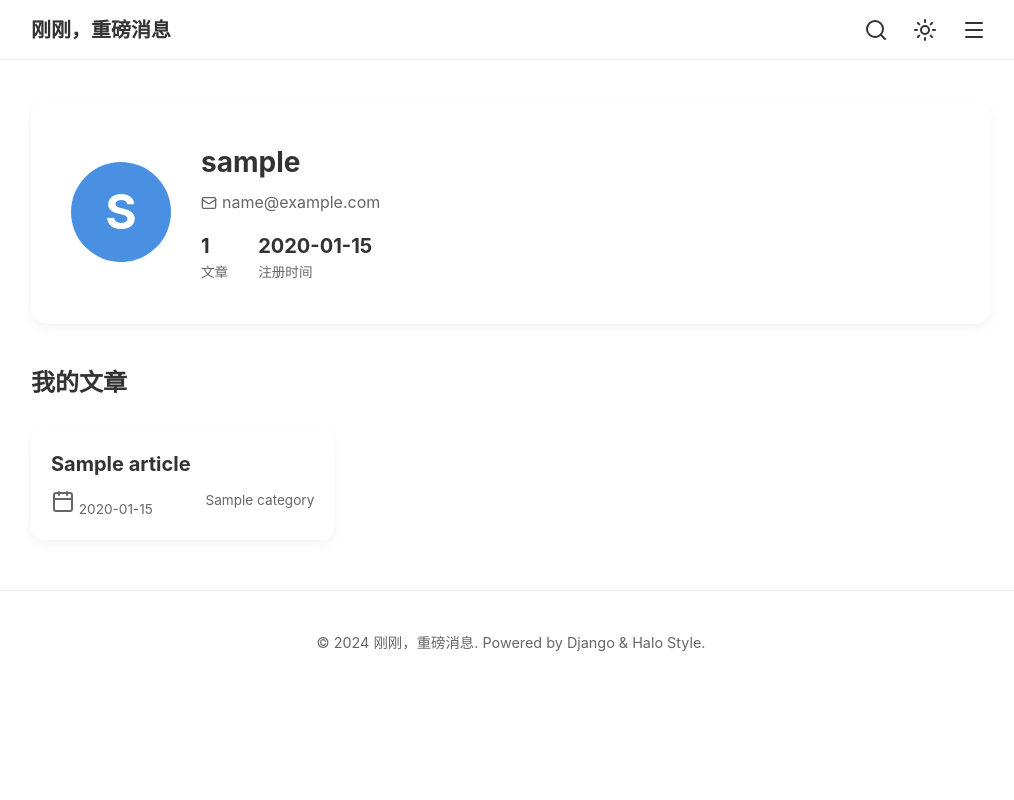
After one commit to sglock220-debug/markus-blog, a Django app: page /profile/ in a window 1280 px wide. The commit adds this page. Shown: the whole page, without its empty margins (129-1143 px from the left). Run offline with Django 4.2, Linux system fonts and the light colour scheme; a user stored in the database is signed in; tables that the repository leaves empty hold one stand-in row (values such as "Sample post").

Commit message:
init django blog

```diff
--- a/blog/urls.py
+++ b/blog/urls.py
@@ -3,7 +3,10 @@ from . import views
 
 urlpatterns = [
     path('', views.index, name='index'),
-    path('post/<str:slug>/', views.post_detail, name='post_detail'),
-    path('category/<str:slug>/', views.category_posts, name='category_posts'),
+    path('post/<slug:slug>/', views.post_detail, name='post_detail'),
+    path('category/<slug:slug>/', views.category_posts, name='category_posts'),
     path('search/', views.search, name='search'),
+    path('login/', views.login_register_view, name='login'),
+    path('logout/', views.logout_view, name='logout'),
+    path('profile/', views.profile_view, name='profile'),
 ]
--- a/blog/views.py
+++ b/blog/views.py
@@ -1,7 +1,12 @@
-from django.shortcuts import render, get_object_or_404
+from django.shortcuts import render, get_object_or_404, redirect
 from django.db.models import Q
+from django.contrib.auth import login, authenticate, logout
+from django.contrib.auth.decorators import login_required
+from django.contrib.auth.forms import AuthenticationForm
 from .models import Article, Category
+from .forms import RegisterForm
 
+@login_required
 def index(request):
     articles = Article.objects.filter(is_published=True)
     categories = Category.objects.all()
@@ -12,6 +17,7 @@ def index(request):
         'current_category': current_category
     })
 
+@login_required
 def category_posts(request, slug):
     category = get_object_or_404(Category, slug=slug)
     articles = Article.objects.filter(category=category, is_published=True)
@@ -22,10 +28,12 @@ def category_posts(request, slug):
         'current_category': category
     })
 
+@login_required
 def post_detail(request, slug):
     article = get_object_or_404(Article, slug=slug, is_published=True)
     return render(request, 'blog/detail.html', {'article': article})
 
+@login_required
 def search(request):
     query = request.GET.get('q', '')
     if query:
@@ -41,5 +49,48 @@ def search(request):
         'query': query
     })
 
+def login_register_view(request):
+    if request.user.is_authenticated:
+        return redirect('index')
+
+    login_form = AuthenticationForm()
+    register_form = RegisterForm()
+    active_tab = 'login'
+
+    if request.method == 'POST':
+        if 'login_submit' in request.POST:
+            active_tab = 'login'
+            login_form = AuthenticationForm(data=request.POST)
+            if login_form.is_valid():
+                user = login_form.get_user()
+                login(request, user)
+                return redirect('index')
+        elif 'register_submit' in request.POST:
+            active_tab = 'register'
+            register_form = RegisterForm(data=request.POST)
+            if register_form.is_valid():
+                user = register_form.save()
+                login(request, user)
+                return redirect('index')
+
+    return render(request, 'blog/login.html', {
+        'login_form': login_form,
+        'register_form': register_form,
+        'active_tab': active_tab
+    })
+
+def logout_view(request):
+    logout(request)
+    return redirect('login')
+
+@login_required
+def profile_view(request):
+    user_articles = Article.objects.filter(author=request.user)
+    return render(request, 'blog/profile.html', {
+        'user': request.user,
+        'articles': user_articles,
+        'article_count': user_articles.count()
+    })
+
 def handler404(request, exception):
     return render(request, 'blog/404.html', status=404)
--- a/config/settings.py
+++ b/config/settings.py
@@ -117,4 +117,4 @@ DEFAULT_AUTO_FIELD = 'django.db.models.BigAutoField'
 
 LOGIN_REDIRECT_URL = '/'
 LOGOUT_REDIRECT_URL = '/'
-LOGIN_URL = '/accounts/login/'
+LOGIN_URL = '/login/'
--- a/static/css/style.css
+++ b/static/css/style.css
@@ -8,6 +8,7 @@
     --secondary-text: #666666;
     --border-color: #eeeeee;
     --banner-text: #ffffff;
+    --overlay-bg: rgba(0, 0, 0, 0.5);
 }
 
 [data-theme="dark"] {
@@ -81,6 +82,13 @@ body {
     display: flex;
     align-items: center;
     justify-content: center;
+    padding: 5px;
+    border-radius: 50%;
+    transition: background 0.2s;
+}
+
+.nav-icon-btn:hover {
+    background: var(--border-color);
 }
 
 /* Banner */
@@ -270,44 +279,84 @@ body {
     cursor: pointer;
 }
 
-.menu-content {
-    max-width: 400px;
-    margin: 0 auto;
+.sidebar {
+    position: fixed;
+    top: 0;
+    right: -280px;
+    width: 280px;
+    height: 100%;
+    background: var(--card-bg);
+    z-index: 2100;
+    box-shadow: -4px 0 12px rgba(0, 0, 0, 0.1);
+    transition: right 0.3s ease;
+    padding: 20px;
 }
 
-.menu-header {
+.sidebar.active {
+    right: 0;
+}
+
+.sidebar-overlay {
+    position: fixed;
+    top: 0;
+    left: 0;
+    width: 100%;
+    height: 100%;
+    background: var(--overlay-bg);
+    z-index: 2050;
+    transition: opacity 0.3s ease;
+}
+
+.sidebar-header {
     display: flex;
     justify-content: space-between;
     align-items: center;
-    margin-bottom: 40px;
+    margin-bottom: 30px;
+    padding-bottom: 15px;
+    border-bottom: 1px solid var(--border-color);
 }
 
-.menu-title {
-    font-size: 1.5rem;
+.sidebar-title {
+    font-size: 1.25rem;
     font-weight: 700;
 }
 
-.menu-nav {
+.close-btn-inline {
+    background: none;
+    border: none;
+    color: var(--text-color);
+    cursor: pointer;
+}
+
+.sidebar-nav {
     display: flex;
     flex-direction: column;
-    gap: 20px;
+    gap: 10px;
 }
 
-.menu-nav a {
-    font-size: 1.25rem;
+.sidebar-nav a {
+    display: flex;
+    align-items: center;
+    gap: 12px;
+    padding: 12px 15px;
     text-decoration: none;
     color: var(--text-color);
-    padding: 10px 0;
-    border-bottom: 1px solid var(--border-color);
+    border-radius: 8px;
+    transition: background 0.2s;
 }
 
-/* Footer */
-.footer {
-    padding: 40px 0;
-    border-top: 1px solid var(--border-color);
-    text-align: center;
-    color: var(--secondary-text);
-    font-size: 0.9rem;
+.sidebar-nav a:hover {
+    background: var(--border-color);
+}
+
+.sidebar-nav a svg {
+    width: 18px;
+    height: 18px;
+}
+
+.logout-link {
+    margin-top: 20px;
+    color: #e74c3c !important;
 }
 
 /* Auth Page */
@@ -362,6 +435,110 @@ body {
     color: #fff;
     font-weight: 600;
     cursor: pointer;
+    transition: opacity 0.2s;
+}
+
+.btn-primary:hover {
+    opacity: 0.9;
+}
+
+.form-errors, .field-errors {
+    color: #e74c3c;
+    font-size: 0.85rem;
+    margin-top: 5px;
+}
+
+/* Profile Page */
+.profile-container {
+    margin-top: 100px;
+    margin-bottom: 50px;
+}
+
+.profile-header-card {
+    background: var(--card-bg);
+    padding: 40px;
+    border-radius: 16px;
+    box-shadow: var(--card-shadow);
+    display: flex;
+    align-items: center;
+    gap: 30px;
+    margin-bottom: 40px;
+}
+
+.profile-avatar {
+    width: 100px;
+    height: 100px;
+    background: #e0e0e0;
+    border-radius: 50%;
+    display: flex;
+    align-items: center;
+    justify-content: center;
+    font-size: 3rem;
+    font-weight: 700;
+    color: #fff;
+    background-color: var(--accent-color);
+}
+
+.profile-info {
+    flex: 1;
+}
+
+.profile-username {
+    font-size: 1.75rem;
+    margin-bottom: 5px;
+}
+
+.profile-email {
+    color: var(--secondary-text);
+    display: flex;
+    align-items: center;
+    gap: 5px;
+    margin-bottom: 15px;
+}
+
+.profile-email svg {
+    width: 16px;
+    height: 16px;
+}
+
+.profile-stats {
+    display: flex;
+    gap: 30px;
+}
+
+.stat-item {
+    display: flex;
+    flex-direction: column;
+}
+
+.stat-value {
+    font-size: 1.25rem;
+    font-weight: 700;
+}
+
+.stat-label {
+    font-size: 0.85rem;
+    color: var(--secondary-text);
+}
+
+.section-title {
+    margin-bottom: 25px;
+    font-size: 1.5rem;
+}
+
+.empty-msg {
+    text-align: center;
+    color: var(--secondary-text);
+    padding: 40px 0;
+}
+
+/* Footer */
+.footer {
+    padding: 40px 0;
+    border-top: 1px solid var(--border-color);
+    text-align: center;
+    color: var(--secondary-text);
+    font-size: 0.9rem;
 }
 
 /* 404 Page */
--- a/static/js/main.js
+++ b/static/js/main.js
@@ -34,33 +34,54 @@ document.addEventListener('DOMContentLoaded', () => {
     const searchClose = document.getElementById('search-close');
     const searchInput = searchOverlay.querySelector('.search-input');
 
+    if (searchToggle) {
         searchToggle.addEventListener('click', () => {
             searchOverlay.classList.remove('hidden');
-        searchInput.focus();
+            if (searchInput) searchInput.focus();
         });
+    }
 
+    if (searchClose) {
         searchClose.addEventListener('click', () => {
             searchOverlay.classList.add('hidden');
         });
+    }
 
-    // Mobile Menu
+    // Sidebar Menu
     const menuToggle = document.getElementById('menu-toggle');
-    const mobileMenu = document.getElementById('mobile-menu');
-    const menuClose = document.getElementById('menu-close');
+    const sidebar = document.getElementById('sidebar-menu');
+    const sidebarClose = document.getElementById('sidebar-close');
+    const sidebarOverlay = document.getElementById('sidebar-overlay');
 
-    menuToggle.addEventListener('click', () => {
-        mobileMenu.classList.remove('hidden');
-    });
+    function openSidebar() {
+        sidebar.classList.add('active');
+        sidebarOverlay.classList.remove('hidden');
+        document.body.style.overflow = 'hidden'; // Prevent scrolling
+    }
 
-    menuClose.addEventListener('click', () => {
-        mobileMenu.classList.add('hidden');
-    });
+    function closeSidebar() {
+        sidebar.classList.remove('active');
+        sidebarOverlay.classList.add('hidden');
+        document.body.style.overflow = ''; // Restore scrolling
+    }
+
+    if (menuToggle) {
+        menuToggle.addEventListener('click', openSidebar);
+    }
+
+    if (sidebarClose) {
+        sidebarClose.addEventListener('click', closeSidebar);
+    }
+
+    if (sidebarOverlay) {
+        sidebarOverlay.addEventListener('click', closeSidebar);
+    }
 
     // Close on ESC
     document.addEventListener('keydown', (e) => {
         if (e.key === 'Escape') {
-            searchOverlay.classList.add('hidden');
-            mobileMenu.classList.add('hidden');
+            if (searchOverlay) searchOverlay.classList.add('hidden');
+            closeSidebar();
         }
     });
 });
--- a/templates/base.html
+++ b/templates/base.html
@@ -15,13 +15,14 @@
                 <a href="{% url 'index' %}" class="site-title">刚刚，重磅消息</a>
             </div>
             <div class="nav-right">
-                <button id="search-toggle" class="nav-icon-btn"><i data-lucide="search"></i></button>
-                <button id="theme-toggle" class="nav-icon-btn"><i data-lucide="sun" id="theme-icon"></i></button>
-                <button id="menu-toggle" class="nav-icon-btn"><i data-lucide="menu"></i></button>
+                <button id="search-toggle" class="nav-icon-btn" title="搜索"><i data-lucide="search"></i></button>
+                <button id="theme-toggle" class="nav-icon-btn" title="切换主题"><i data-lucide="sun" id="theme-icon"></i></button>
+                <button id="menu-toggle" class="nav-icon-btn" title="菜单"><i data-lucide="menu"></i></button>
             </div>
         </div>
     </header>
 
+    <!-- 搜索遮罩层 -->
     <div id="search-overlay" class="search-overlay hidden">
         <div class="search-container">
             <form action="{% url 'search' %}" method="get" class="search-form">
@@ -32,20 +33,26 @@
         </div>
     </div>
 
-    <div id="mobile-menu" class="mobile-menu hidden">
-        <div class="menu-content">
-            <div class="menu-header">
-                <span class="menu-title">菜单</span>
-                <button id="menu-close" class="close-btn"><i data-lucide="x"></i></button>
-            </div>
-            <nav class="menu-nav">
-                <a href="{% url 'index' %}">首页</a>
-                <a href="#">Hello Halo</a>
-                <a href="#">Halo</a>
-                <a href="#">关于</a>
-            </nav>
+    <!-- 侧边栏菜单 -->
+    <div id="sidebar-menu" class="sidebar">
+        <div class="sidebar-header">
+            <span class="sidebar-title">菜单</span>
+            <button id="sidebar-close" class="close-btn-inline"><i data-lucide="x"></i></button>
         </div>
+        <nav class="sidebar-nav">
+            <a href="{% url 'index' %}"><i data-lucide="home"></i> 首页</a>
+            {% if user.is_authenticated %}
+                <a href="{% url 'profile' %}"><i data-lucide="user"></i> 个人主页</a>
+                <a href="#"><i data-lucide="info"></i> 关于</a>
+                <a href="{% url 'logout' %}" class="logout-link"><i data-lucide="log-out"></i> 退出登录</a>
+            {% else %}
+                <a href="{% url 'login' %}"><i data-lucide="log-in"></i> 登录 / 注册</a>
+            {% endif %}
+        </nav>
     </div>
+
+    <!-- 侧边栏遮罩层 -->
+    <div id="sidebar-overlay" class="sidebar-overlay hidden"></div>
 
     <main>
         {% block content %}{% endblock %}
--- /dev/null
+++ b/templates/blog/profile.html
@@ -0,0 +1,46 @@
+{% extends "base.html" %}
+
+{% block title %}个人主页 - 刚刚，重磅消息{% endblock %}
+
+{% block content %}
+<div class="container profile-container">
+    <div class="profile-header-card">
+        <div class="profile-avatar">
+            {{ user.username|slice:":1"|upper }}
+        </div>
+        <div class="profile-info">
+            <h1 class="profile-username">{{ user.username }}</h1>
+            <p class="profile-email"><i data-lucide="mail"></i> {{ user.email }}</p>
+            <div class="profile-stats">
+                <div class="stat-item">
+                    <span class="stat-value">{{ article_count }}</span>
+                    <span class="stat-label">文章</span>
+                </div>
+                <div class="stat-item">
+                    <span class="stat-value">{{ user.date_joined|date:"Y-m-d" }}</span>
+                    <span class="stat-label">注册时间</span>
+                </div>
+            </div>
+        </div>
+    </div>
+
+    <div class="profile-content">
+        <h2 class="section-title">我的文章</h2>
+        <div class="post-list">
+            {% for article in articles %}
+                <a href="{{ article.get_absolute_url }}" class="post-card">
+                    <div class="post-card-content">
+                        <h3 class="post-card-title">{{ article.title }}</h3>
+                        <div class="post-card-meta">
+                            <span><i data-lucide="calendar"></i> {{ article.created_at|date:"Y-m-d" }}</span>
+                            <span>{{ article.category.name }}</span>
+                        </div>
+                    </div>
+                </a>
+            {% empty %}
+                <p class="empty-msg">你还没有发布过文章</p>
+            {% endfor %}
+        </div>
+    </div>
+</div>
+{% endblock %}
```
Also changed, not shown: other parts of static/css/style.css (+41 -8 lines), blog/forms.py (+27 -0 lines), templates/blog/login.html (added, +67 -0 lines). Lines whose indentation alone changed are shown as unchanged.
